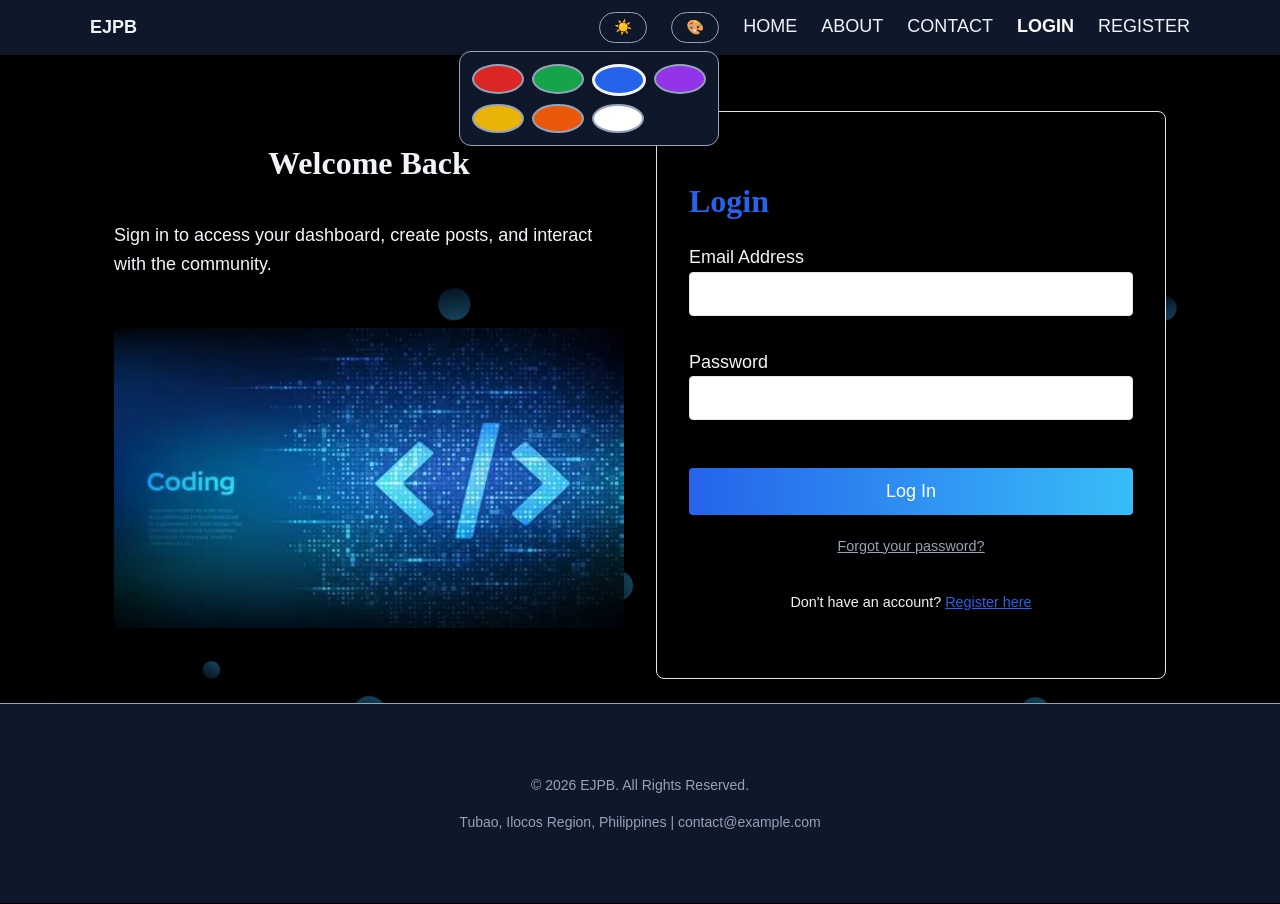
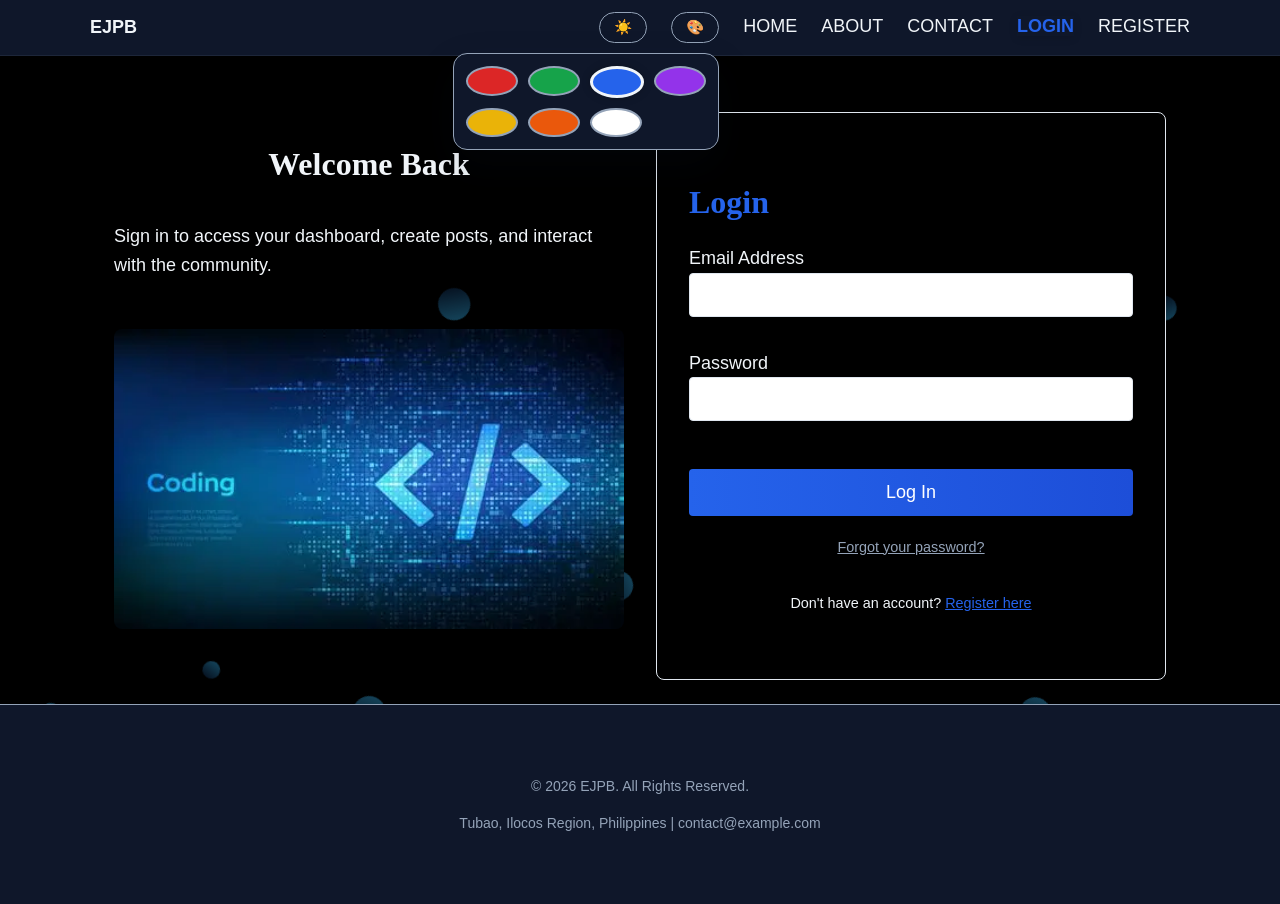
Before and after one commit to zitch21/portfolio-frontend, a React (Create React App) app: page /login in a window 1280 px wide. Both pictures are taken after a click on the button "Open accent picker". Built offline with nearby package versions, Linux system fonts and the light colour scheme; no server answers.

Commit message:
better theme fixes

```diff
--- a/src/components/Navbar.js
+++ b/src/components/Navbar.js
@@ -2,22 +2,14 @@
 import { useState } from 'react';
 import { Link, useLocation, useNavigate } from 'react-router-dom';
 import { useAuth } from '../context/AuthContext';
-import { useTheme } from '../context/ThemeContext'; // ⬅️ NEW: Import useTheme
+import { useTheme } from '../context/ThemeContext';
 
 const Navbar = () => {
   const location = useLocation();
   const navigate = useNavigate();
   const { user, logout } = useAuth();
-  const { themeMode, themeAccent, toggleThemeMode, setAccentColor } = useTheme(); // ⬅️ NEW: Use theme context
+  const { themeMode, themeAccent, toggleThemeMode, setAccentColor } = useTheme();
   const [showAccentPicker, setShowAccentPicker] = useState(false);
-
-  const handleLogout = () => {
-    const confirmLogout = window.confirm("Are you sure you want to log out?");
-    if (confirmLogout) {
-      logout();
-      navigate('/login');
-    }
-  };
 
   const accentColors = ['red', 'green', 'blue', 'purple', 'yellow', 'orange', 'monochrome'];
   const accentColorMap = {
@@ -30,13 +22,19 @@ const Navbar = () => {
     monochrome: themeMode === 'dark' ? '#ffffff' : '#000000'
   };
 
+  const handleLogout = () => {
+    const confirmLogout = window.confirm('Are you sure you want to log out?');
+    if (confirmLogout) {
+      logout();
+      navigate('/login');
+    }
+  };
+
   return (
     <header className="site-header">
       <nav className="nav container">
         <div className="logo"><strong>EJPB</strong></div>
         <ul className="nav-right">
-
-          {/* ─── LIGHT/DARK MODE TOGGLE ─── */}
           <li>
             <button
               onClick={toggleThemeMode}
@@ -52,17 +50,16 @@ const Navbar = () => {
                 alignItems: 'center',
                 gap: '8px',
                 fontWeight: 'bold',
-                transition: 'all 0.3s ease'
+                transition: 'all 0.25s ease'
               }}
-              onMouseOver={(e) => e.currentTarget.style.borderColor = 'var(--color-accent)'}
-              onMouseOut={(e) => e.currentTarget.style.borderColor = 'var(--text-muted)'}
+              onMouseOver={(e) => (e.currentTarget.style.borderColor = 'var(--color-accent)')}
+              onMouseOut={(e) => (e.currentTarget.style.borderColor = 'var(--text-muted)')}
               title="Toggle light/dark mode"
             >
               {themeMode === 'dark' ? '☀️' : '🌙'}
             </button>
           </li>
 
-          {/* ─── PAINT PALETTE DROPDOWN ─── */}
           <li style={{ position: 'relative' }}>
             <button
               onClick={() => setShowAccentPicker(!showAccentPicker)}
@@ -78,32 +75,34 @@ const Navbar = () => {
                 alignItems: 'center',
                 gap: '8px',
                 fontWeight: 'bold',
-                transition: 'all 0.3s ease'
+                transition: 'all 0.25s ease'
               }}
-              onMouseOver={(e) => e.currentTarget.style.borderColor = 'var(--color-accent)'}
-              onMouseOut={(e) => e.currentTarget.style.borderColor = 'var(--text-muted)'}
-              title="Choose accent color"
+              onMouseOver={(e) => (e.currentTarget.style.borderColor = 'var(--color-accent)')}
+              onMouseOut={(e) => (e.currentTarget.style.borderColor = 'var(--text-muted)')}
+              title="Open accent picker"
             >
               🎨
             </button>
             {showAccentPicker && (
-              <div style={{
+              <div
+                style={{
                   position: 'absolute',
                   top: '100%',
-                right: '0',
-                marginTop: '8px',
+                  right: 0,
+                  marginTop: '10px',
                   background: 'var(--bg-secondary)',
                   border: '1px solid var(--text-muted)',
-                borderRadius: '12px',
+                  borderRadius: '14px',
                   padding: '12px',
-                boxShadow: '0 4px 12px rgba(0,0,0,0.15)',
+                  boxShadow: '0 16px 40px rgba(15, 23, 42, 0.16)',
                   zIndex: 1000,
                   display: 'grid',
                   gridTemplateColumns: 'repeat(4, 1fr)',
-                gap: '8px',
-                minWidth: '120px'
-              }}>
-                {accentColors.map(color => (
+                  gap: '10px',
+                  minWidth: '144px'
+                }}
+              >
+                {accentColors.map((color) => (
                   <button
                     key={color}
                     onClick={() => {
@@ -111,65 +110,79 @@ const Navbar = () => {
                       setShowAccentPicker(false);
                     }}
                     style={{
-                      width: '24px',
-                      height: '24px',
+                      width: '28px',
+                      height: '28px',
                       borderRadius: '50%',
                       border: themeAccent === color ? '3px solid var(--text-main)' : '2px solid var(--text-muted)',
                       background: accentColorMap[color],
                       cursor: 'pointer',
-                      transition: 'all 0.3s ease',
-                      boxShadow: themeAccent === color ? '0 0 8px rgba(0,0,0,0.3)' : 'none'
+                      transition: 'all 0.25s ease',
+                      boxShadow: themeAccent === color ? '0 0 10px rgba(0, 0, 0, 0.2)' : 'none'
                     }}
-                    onMouseOver={(e) => {
-                      if (themeAccent !== color) {
-                        e.currentTarget.style.transform = 'scale(1.15)';
-                        e.currentTarget.style.boxShadow = '0 0 12px rgba(0,0,0,0.3)';
-                      }
-                    }}
-                    onMouseOut={(e) => {
-                      e.currentTarget.style.transform = 'scale(1)';
-                      if (themeAccent !== color) {
-                        e.currentTarget.style.boxShadow = 'none';
-                      }
-                    }}
-                    title={`Set ${color} accent`}
+                    aria-label={`Set ${color} accent`}
                   />
                 ))}
               </div>
             )}
           </li>
 
-          {/* Always visible links */}
-          <li><Link to="/home" className={`nav-link ${location.pathname === '/home' ? 'active' : ''}`}>HOME</Link></li>
-          <li><Link to="/about" className={`nav-link ${location.pathname === '/about' ? 'active' : ''}`}>ABOUT</Link></li>
+          <li>
+            <Link to="/home" className={`nav-link ${location.pathname === '/home' ? 'active' : ''}`}>
+              HOME
+            </Link>
+          </li>
+          <li>
+            <Link to="/about" className={`nav-link ${location.pathname === '/about' ? 'active' : ''}`}>
+              ABOUT
+            </Link>
+          </li>
 
-          {/* Show Contact ONLY if user is NOT logged in, OR if logged in user is NOT an admin */}
           {(!user || user.role !== 'admin') && (
-            <li><Link to="/contact" className={`nav-link ${location.pathname === '/contact' ? 'active' : ''}`}>CONTACT</Link></li>
+            <li>
+              <Link to="/contact" className={`nav-link ${location.pathname === '/contact' ? 'active' : ''}`}>
+                CONTACT
+              </Link>
+            </li>
           )}
 
-          {/* Show these ONLY if NO ONE is logged in */}
           {!user && (
             <>
-              <li><Link to="/login" className={`nav-link ${location.pathname === '/login' ? 'active' : ''}`}>LOGIN</Link></li>
-              <li><Link to="/register" className={`nav-link ${location.pathname === '/register' ? 'active' : ''}`}>REGISTER</Link></li>
+              <li>
+                <Link to="/login" className={`nav-link ${location.pathname === '/login' ? 'active' : ''}`}>
+                  LOGIN
+                </Link>
+              </li>
+              <li>
+                <Link to="/register" className={`nav-link ${location.pathname === '/register' ? 'active' : ''}`}>
+                  REGISTER
+                </Link>
+              </li>
             </>
           )}
 
-          {/* Show these ONLY if a user IS logged in */}
           {user && (
             <>
-              <li><Link to="/profile" className={`nav-link ${location.pathname === '/profile' ? 'active' : ''}`}>PROFILE</Link></li>
-              <li><Link to="/create-post" className={`nav-link ${location.pathname === '/create-post' ? 'active' : ''}`}>WRITE</Link></li>
+              <li>
+                <Link to="/profile" className={`nav-link ${location.pathname === '/profile' ? 'active' : ''}`}>
+                  PROFILE
+                </Link>
+              </li>
+              <li>
+                <Link to="/create-post" className={`nav-link ${location.pathname === '/create-post' ? 'active' : ''}`}>
+                  WRITE
+                </Link>
+              </li>
             </>
           )}
 
-          {/* Show this ONLY if the logged-in user is an ADMIN */}
           {user && user.role === 'admin' && (
-            <li><Link to="/admin" className={`nav-link ${location.pathname === '/admin' ? 'active' : ''}`}>DASHBOARD</Link></li>
+            <li>
+              <Link to="/admin" className={`nav-link ${location.pathname === '/admin' ? 'active' : ''}`}>
+                DASHBOARD
+              </Link>
+            </li>
           )}
 
-          {/* Show Logout Button ONLY if a user IS logged in */}
           {user && (
             <li>
               <button
@@ -182,16 +195,21 @@ const Navbar = () => {
                   borderRadius: '20px',
                   cursor: 'pointer',
                   fontWeight: 'bold',
-                  transition: 'all 0.3s ease'
+                  transition: 'all 0.25s ease'
                 }}
-                onMouseOver={(e) => { e.target.style.background = 'var(--color-accent)'; e.target.style.color = 'white'; }}
-                onMouseOut={(e) => { e.target.style.background = 'transparent'; e.target.style.color = 'var(--color-accent)'; }}
+                onMouseOver={(e) => {
+                  e.currentTarget.style.background = 'var(--color-accent)';
+                  e.currentTarget.style.color = 'white';
+                }}
+                onMouseOut={(e) => {
+                  e.currentTarget.style.background = 'transparent';
+                  e.currentTarget.style.color = 'var(--color-accent)';
+                }}
               >
                 LOGOUT
               </button>
             </li>
           )}
-
         </ul>
       </nav>
     </header>
--- a/src/index.css
+++ b/src/index.css
@@ -16,7 +16,7 @@
   --text-muted: #94a3b8;
   --color-accent: #2563eb;
   --color-accent-hover: #1d4ed8;
-  --accent-gradient: linear-gradient(90deg, #2563eb 0%, #38bdf8 100%);
+  --accent-gradient: linear-gradient(90deg, var(--color-accent) 0%, var(--color-accent-hover) 100%);
 }
 
 /* ─── LIGHT MODE ─── */
@@ -185,7 +185,7 @@ img {
   top: 0;
   background: var(--bg-secondary);
   backdrop-filter: blur(6px);
-  border-bottom: '1px solid var(--text-muted)';
+  border-bottom: 1px solid rgba(100, 116, 139, 0.16);
   z-index: 100;
 }
 .nav {
@@ -209,13 +209,13 @@ img {
   transition: color 0.15s;
 }
 .nav-link:hover {
-  color: #fff;
+  color: var(--color-accent-hover);
 }
 .nav-link.active {
-  color: #fff;
+  color: var(--color-accent);
   font-weight: 700;
   border-bottom: none;
-  box-shadow: 0 2px 8px rgba(37,99,235,0.08);
+  box-shadow: 0 2px 8px rgba(0, 0, 0, 0.12);
 }
 
   /* Footer */
```
Lines whose indentation alone changed are shown as unchanged.
